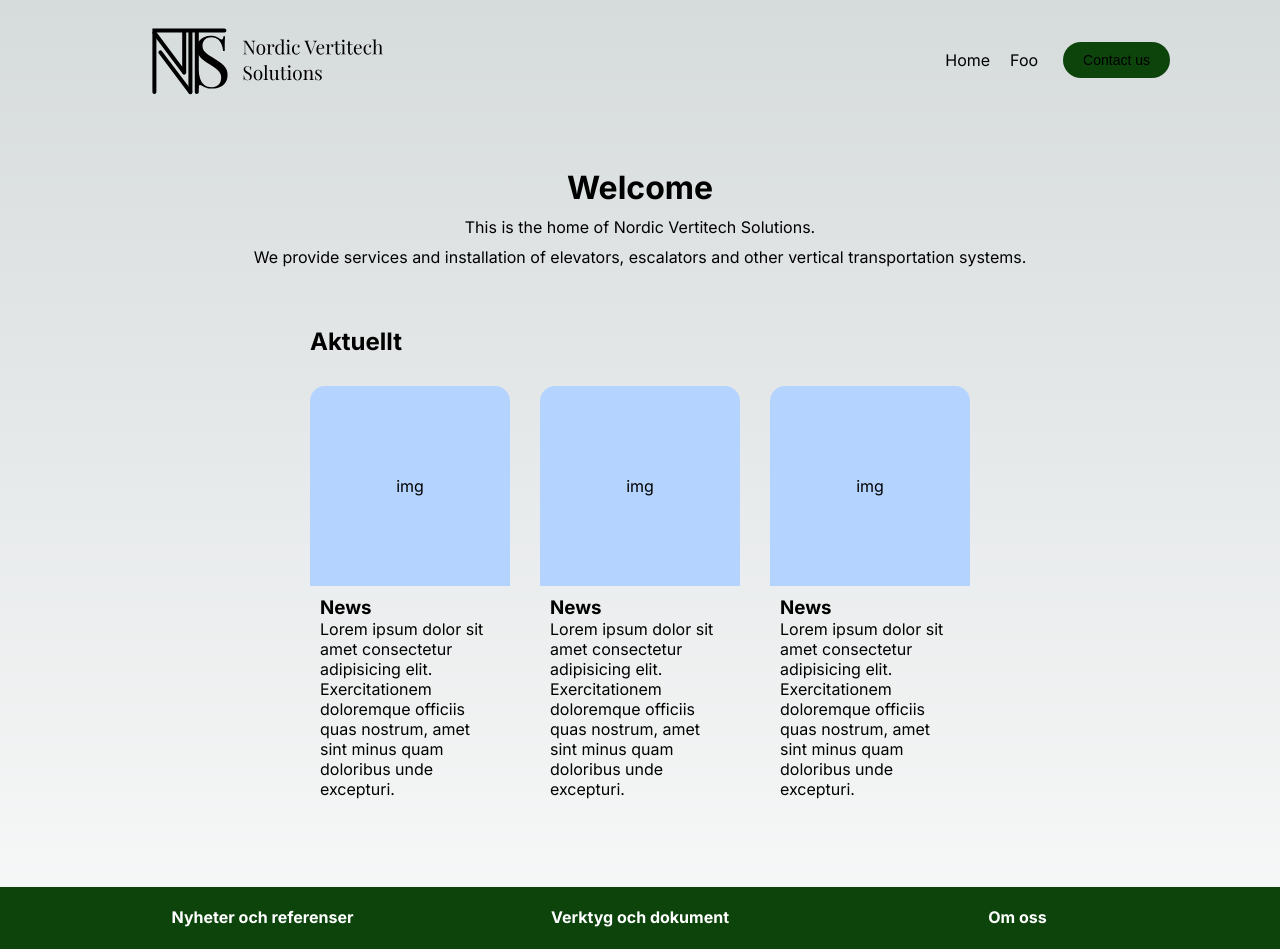
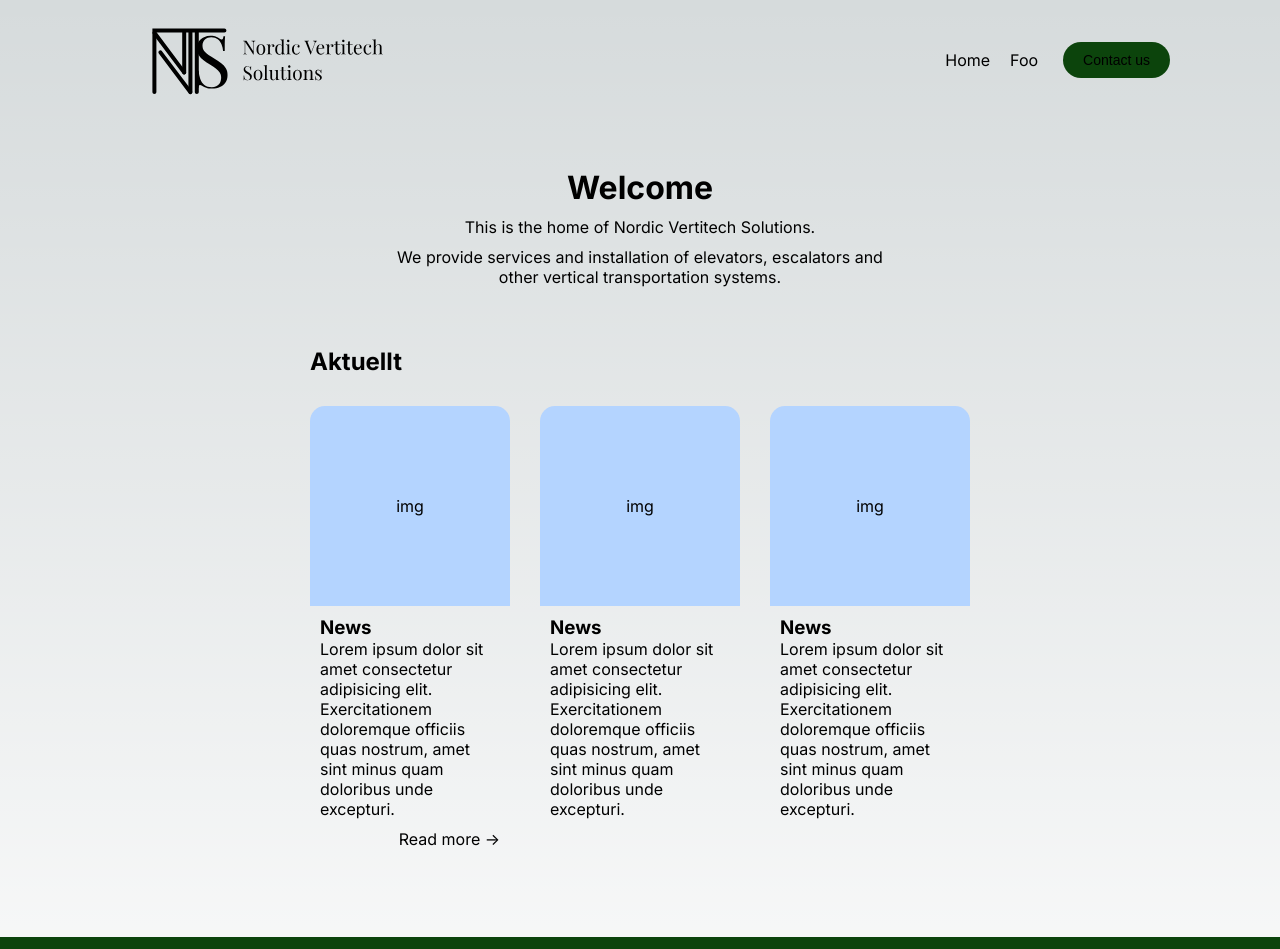
Before and after one commit to Erixun/nvts-v1, a Next.js app: page / in a window 1280 px wide. Shown: the top 949 px of the page. Built offline with nearby package versions, Linux system fonts and the light colour scheme.

Commit message:
style fixes

```diff
--- a/app/page.tsx
+++ b/app/page.tsx
@@ -3,7 +3,10 @@ import styles from './page.module.css';
 export default function Home() {
   return (
     <main className={styles.main} style={{ gap: 60 }}>
-      <div className="intro" style={{ textAlign: 'center' }}>
+      <div
+        className="intro"
+        style={{ textAlign: 'center', maxInlineSize: 500 }}
+      >
         <h1>Welcome</h1>
         <p style={{ textAlign: 'center', padding: 10 }}>
           This is the home of Nordic Vertitech Solutions.
@@ -17,9 +20,40 @@ export default function Home() {
         <h2>Aktuellt</h2>
         <div
           className="cardcontainer"
-          style={{ width: '100%', display: 'flex', flexWrap: 'wrap', gap: 30, paddingBlock: 30, justifyContent: 'space-around' }}
+          style={{
+            width: '100%',
+            display: 'flex',
+            flexWrap: 'wrap',
+            gap: 30,
+            paddingBlock: 30,
+            justifyContent: 'space-around',
+          }}
         >
-          <div className="card" style={{width: 200}}>
+          <div className="card" style={{ width: 200 }}>
+            <div
+              className="cardimg"
+              style={{
+                display: 'flex',
+                width: '100%',
+                borderTopLeftRadius: 15,
+                borderTopRightRadius: 15,
+                aspectRatio: 1,
+                backgroundColor: '#b4d4ff',
+              }}
+            >
+              <div style={{ margin: 'auto' }}>img</div>
+            </div>
+            <div className="cardcontent" style={{ padding: 10 }}>
+              <h3>News</h3>
+              <p>
+                Lorem ipsum dolor sit amet consectetur adipisicing elit.
+                Exercitationem doloremque officiis quas nostrum, amet sint minus
+                quam doloribus unde excepturi.
+              </p>
+              <div style={{marginTop: 10, textAlign: "right"}}>Read more -&gt;</div>
+            </div>
+          </div>
+          <div className="card" style={{ width: 200 }}>
             <div
               className="cardimg"
               style={{
@@ -42,30 +76,7 @@ export default function Home() {
               </p>
             </div>
           </div>
-          <div className="card" style={{width: 200}}>
-            <div
-              className="cardimg"
-              style={{
-                display: 'flex',
-                width: '100%',
-                borderTopLeftRadius: 15,
-                borderTopRightRadius: 15,
-                aspectRatio: 1,
-                backgroundColor: '#b4d4ff',
-              }}
-            >
-              <div style={{ margin: 'auto' }}>img</div>
-            </div>
-            <div className="cardcontent" style={{ padding: 10 }}>
-              <h3>News</h3>
-              <p>
-                Lorem ipsum dolor sit amet consectetur adipisicing elit.
-                Exercitationem doloremque officiis quas nostrum, amet sint minus
-                quam doloribus unde excepturi.
-              </p>
-            </div>
-          </div>
-          <div className="card" style={{width: 200}}>
+          <div className="card" style={{ width: 200 }}>
             <div
               className="cardimg"
               style={{
--- a/components/Footer/index.tsx
+++ b/components/Footer/index.tsx
@@ -38,7 +38,7 @@ export default function Footer() {
         </div>
       </div>
       <div className={styles.footer_secondary}>
-        <address style={{ textAlign: 'center' }}>
+        <address style={{ textAlign: 'center', fontSize: 14 }}>
           Nordic Vertitech Solutions AB, Kungsgatan 8, 111 43 Stockholm, Sweden
         </address>
       </div>
```
